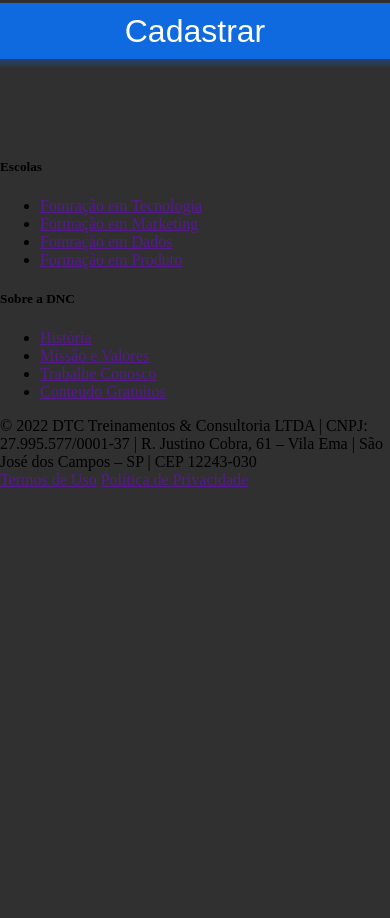
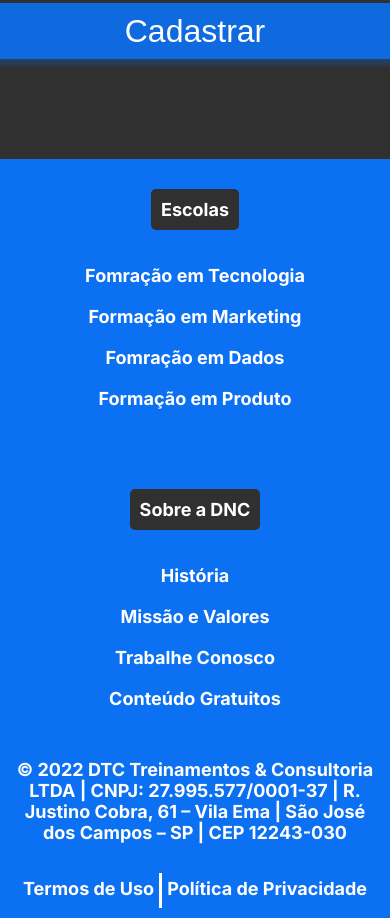
Before and after one commit to GuilhermeLustosa/bootcampdnc, a plain HTML site: page index.html in a window 390 px wide. Shown: the part 1956-2874 px from the top of the page. Before the commit the page ends 2445 px from the top, so only its background shows below. Drawn offline with Linux system fonts and the light colour scheme.

Commit message:
Adicionando o CSS e a Media Query na pagina e no footer

```diff
--- a/assets/src/css/style.css
+++ b/assets/src/css/style.css
@@ -161,3 +161,105 @@ input[type="submit"]{
     box-shadow: 0px 6px 4px rgba(12, 112, 242, 0.25);
     cursor: pointer;
 }
+
+/*footer*/
+
+footer{
+    width: 100%;
+    background-color: var(--azul-dnc);
+}
+
+footer .linha1{
+    display: flex;
+    justify-content: space-around;
+    align-items: center;
+}
+
+footer .linha1 ul{
+    list-style: none;
+    margin: 0px;
+    padding: 0px;
+}
+
+footer .linha1 nav{
+    display: flex;
+    flex-direction: column;
+    align-items: center;
+
+    height: 300px;
+}
+
+footer .linha1 h5{
+    text-align: center;
+    color: white;
+    font-weight: 800;
+    font-size: 18px;
+    font-family: var(--font-padrao);
+    background-color: var(--preto-dnc);
+    border-radius: 5px;
+
+    padding: 10px 10px 10px 10px;
+    margin-bottom: 15px;
+}
+
+footer .linha1 ul li{
+    text-align: center;
+    color: white;
+    font-weight: 600;
+    font-size: 18px;
+    font-family: var(--font-padrao);
+
+    margin: 20px 0px 20px 0px;
+}
+
+footer .linha1 ul li a{
+    color: white;
+    text-decoration: none;
+}
+
+footer ul li a:hover{
+    color:var(--cinza-hover);
+}
+
+footer .endereco{
+    font-weight: 600;
+    font-size: 18px;
+    font-family: var(--font-padrao);
+    color: white;
+    text-align: center;
+    width: 20%;
+}
+
+footer .linha2{
+    height: 35px;
+    display: flex;
+    justify-content: center;
+    margin: 0px;
+    padding: 10px;
+}
+
+footer .linha2 a{
+    font-family: var(--font-padrao);
+    font-size: 18px;
+    font-weight: 600;
+    color: white;
+    text-decoration: none;
+    padding: 5px;
+}
+
+footer .linha2 a:first-child{
+    border-right: 3px solid white;
+}
+
+footer .linha2 a:hover{
+    color: var(--cinza-hover);
+}
+
+footer .linha1{
+    flex-direction: column;
+}
+
+footer .endereco{
+    width: 95%;
+    margin-bottom: 20px;
+}
--- a/index.html
+++ b/index.html
@@ -94,8 +94,10 @@
                 </ul>
             </nav>
 
+        <div class="endereco">© 2022 DTC Treinamentos & Consultoria LTDA | CNPJ: 27.995.577/0001-37 | R. Justino Cobra, 61 – Vila Ema | São José dos Campos – SP | CEP 12243-030</div>
+
         </div>
-        <div class="endereco">© 2022 DTC Treinamentos & Consultoria LTDA | CNPJ: 27.995.577/0001-37 | R. Justino Cobra, 61 – Vila Ema | São José dos Campos – SP | CEP 12243-030</div>
+
         <div class="linha2">
             <a href="">Termos de Uso</a>
             <a href="">Política de Privacidade</a>
```
